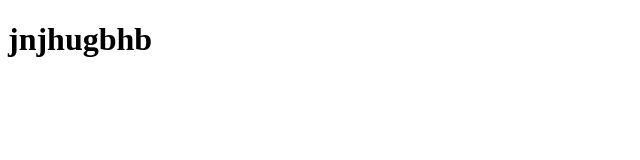
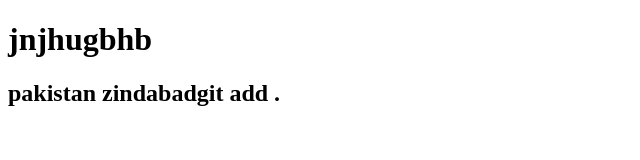
Before and after one commit to Muhammad-Usman-Web-Developer/usman, a plain HTML site: page index.html in a window 1280 px wide. Shown: the whole page, without its empty margins (0-640 px from the left). Drawn offline with Linux system fonts and the light colour scheme.

Commit message:
update html

```diff
--- a/index.html
+++ b/index.html
@@ -7,5 +7,9 @@
 </head>
 <body>
     <h1>jnjhugbhb</h1>
+
+    <h2>pakistan zindabadgit add .
+
+    </h2>
 </body>
 </html>
```
